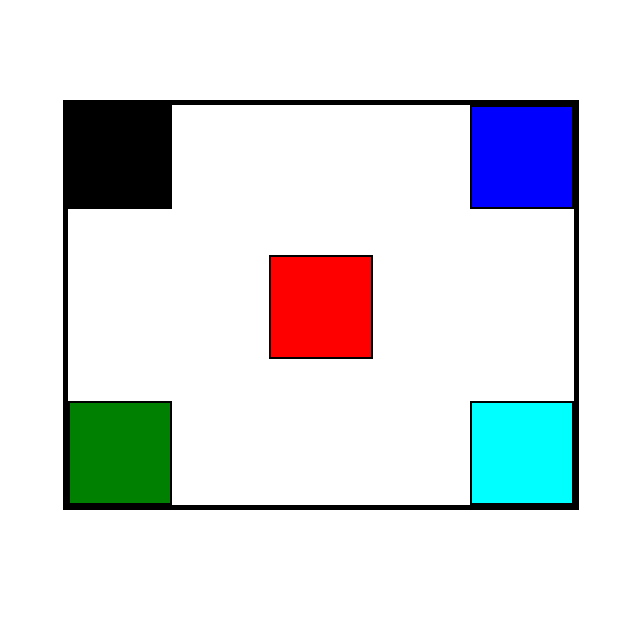
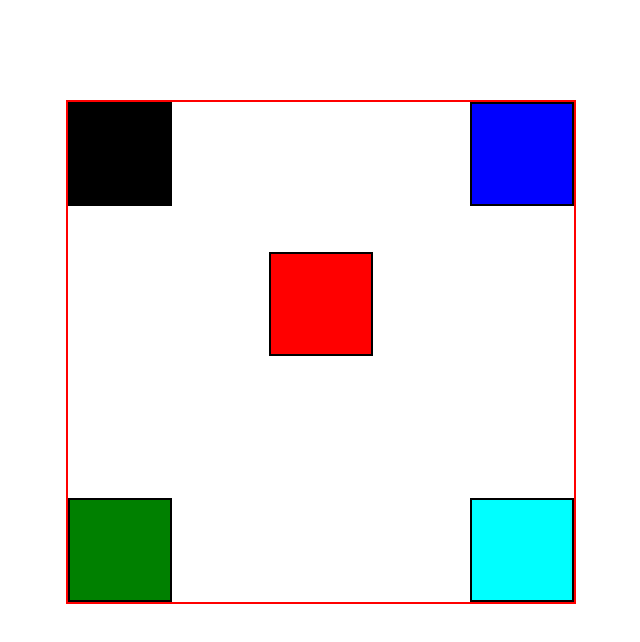
Before and after one commit to farha-tanjum/Position, a plain HTML site: page index.html in a window 1280 px wide. Shown: the whole page, without its empty margins (319-959 px from the left). Drawn offline with Linux system fonts and the light colour scheme.

Commit message:
Update style.css

```diff
--- a/css/style.css
+++ b/css/style.css
@@ -1,13 +1,17 @@
-*body{
+  *body{
 	padding:0;
 	margin: 0;
 }
 .position{
-	height: 400px;
-	border: 5px solid black;
+	/* height: 400px; */
+	/* border: 5px solid black; */
+	/* margin-bottom: 200px; */
+	/* position:relative; */
+	min-height: 500px;
+	border: 2px solid red;
+	width: 40%;
 	margin: 100px auto;
-	position:relative;
-	width: 40%;
+	position: relative;
 }
 .box{
 	width: 100px;
@@ -25,7 +29,6 @@
 	margin: 150px auto;
 	left: 0;
 	right: 0;
-
 }
 .box3{
 	background-color: blue;
```
